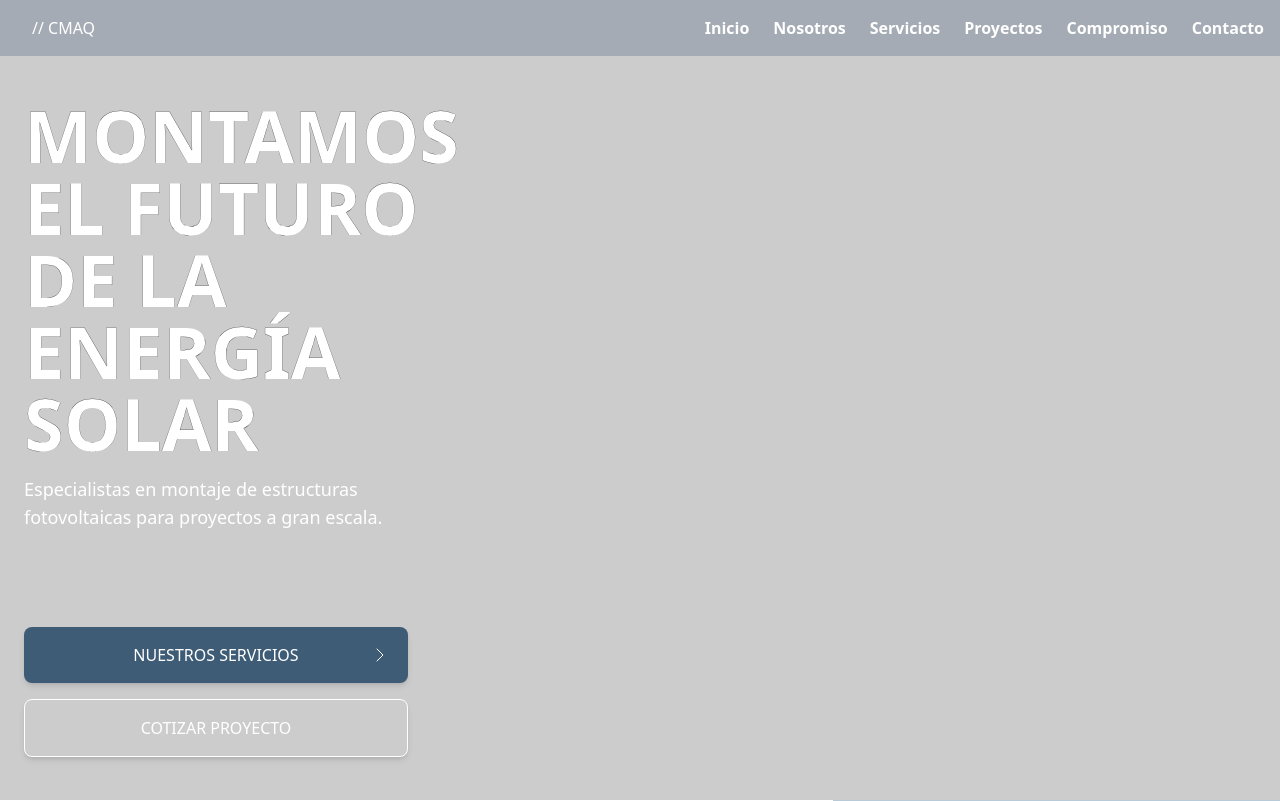
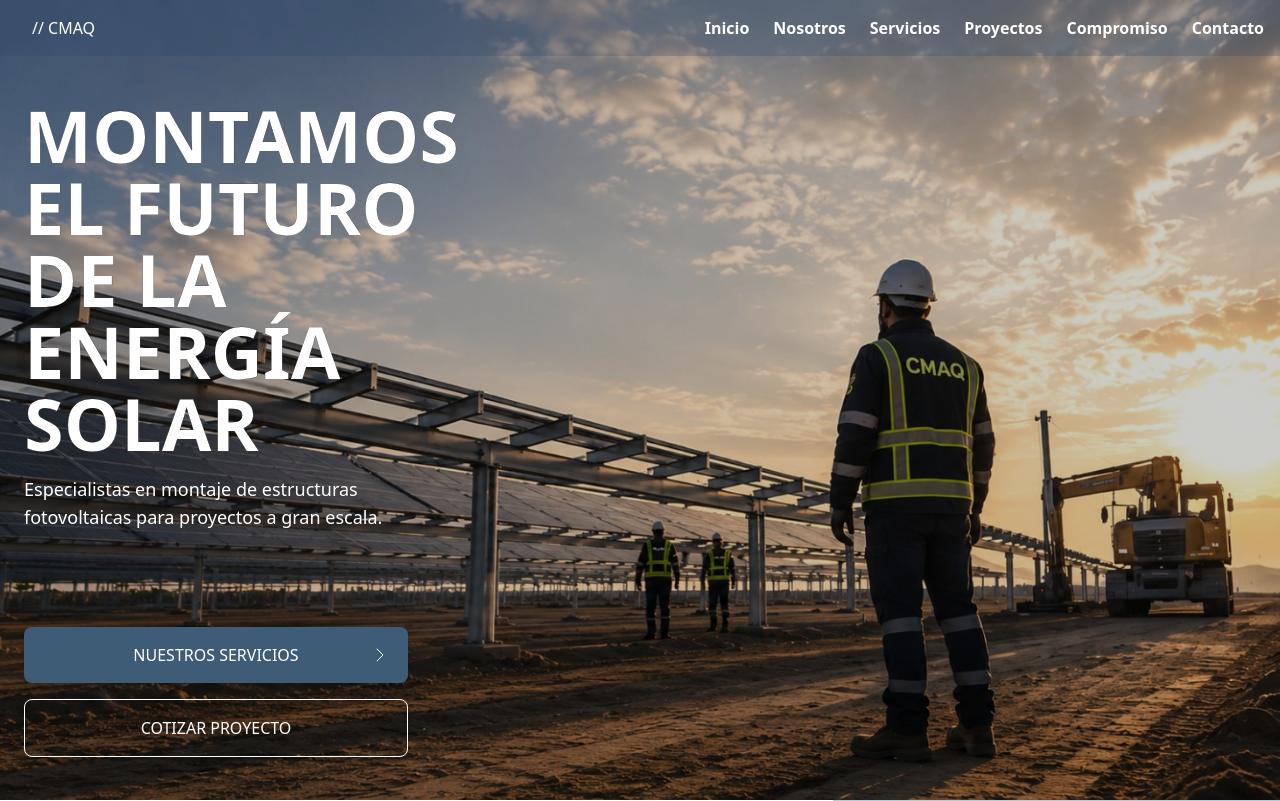
Before and after one commit to MiguelVillaDev/cmaq-landing-page, a website: page index.html in a window 1280 px wide. Shown: the top 801 px of the page. Drawn offline with nearby package versions, Linux system fonts and the light colour scheme.

Commit message:
fix: arreglo del link imagen del hero no se mostraba.

```diff
--- a/index.html
+++ b/index.html
@@ -67,7 +67,7 @@
     <main>
       <section
         id="hero"
-        class="mx-auto h-screen pt-14 md:bg-[url('./img/hero-cmaq.jpeg')] md:bg-cover md:bg-center"
+        class="mx-auto h-screen pt-14 md:bg-[url('/img/hero-cmaq.jpeg')] md:bg-cover md:bg-center"
       >
         <div class="h-full md:bg-black/20">
           <div class="container-cmaq h-full">
```
